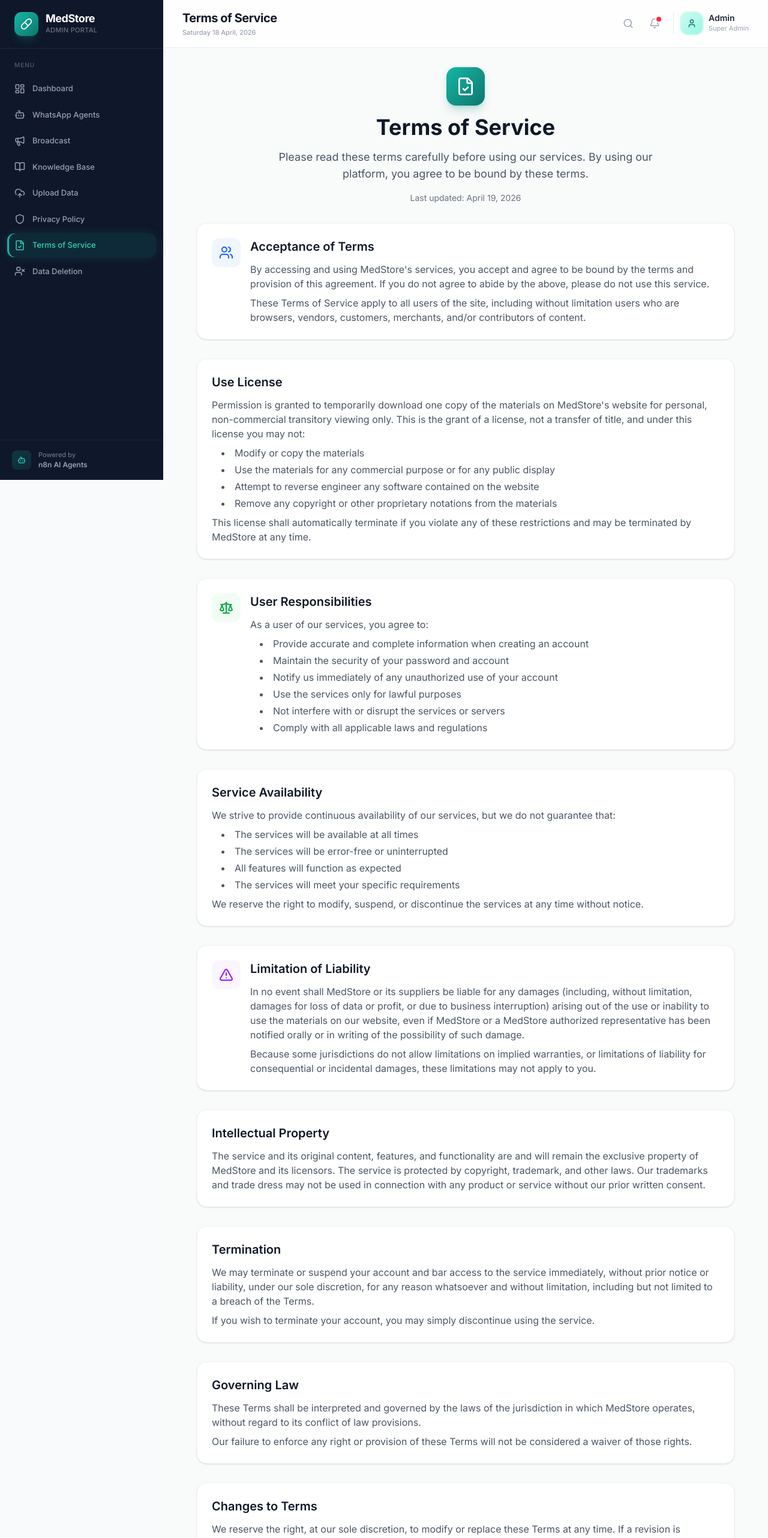
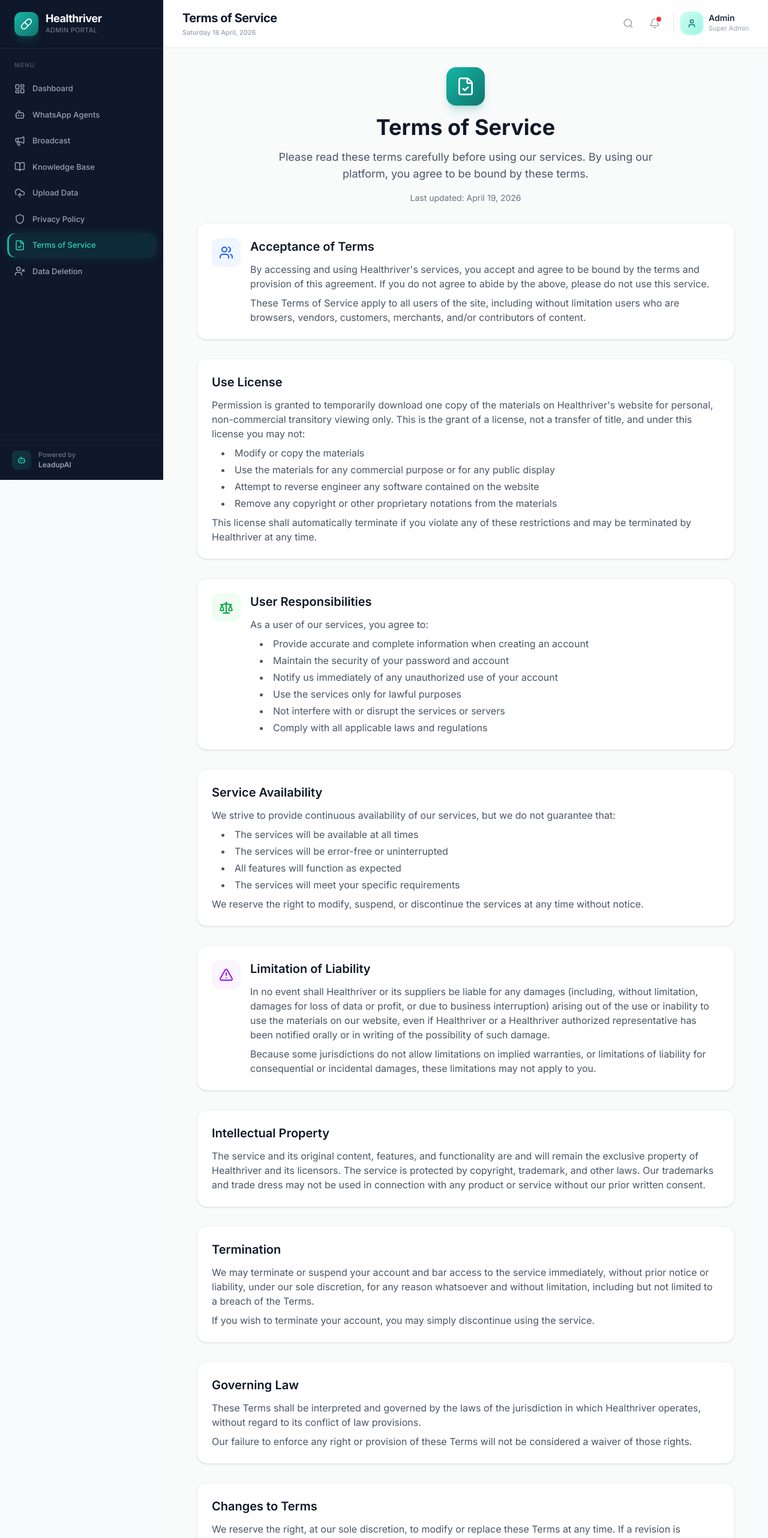
Before and after one commit to HarshitSinghall/medical-agent, a React (Vite) app: page /terms-of-service in a window 1280 px wide. Shown: the top 2564 px of the page at 60% size. Built offline with nearby package versions, Linux system fonts and the light colour scheme; no server answers.

Commit message:
Branding changed

```diff
--- a/index.html
+++ b/index.html
@@ -4,8 +4,8 @@
     <meta charset="UTF-8" />
     <link rel="icon" type="image/svg+xml" href="/favicon.svg" />
     <meta name="viewport" content="width=device-width, initial-scale=1.0" />
-    <meta name="description" content="MedStore Admin Portal — Manage AI agents, orders, broadcasts, and knowledge base for your medical store." />
-    <title>MedStore Admin</title>
+    <meta name="description" content="Healthriver Admin Portal — Manage AI agents, orders, broadcasts, and knowledge base for your medical store." />
+    <title>Healthriver Admin</title>
     <link rel="preconnect" href="https://fonts.googleapis.com" />
     <link rel="preconnect" href="https://fonts.gstatic.com" crossorigin />
     <link href="https://fonts.googleapis.com/css2?family=Inter:wght@400;500;600;700;800&display=swap" rel="stylesheet" />
--- a/src/components/layout/Layout.jsx
+++ b/src/components/layout/Layout.jsx
@@ -17,7 +17,7 @@
 export default function Layout({ children }) {
   const [sidebarOpen, setSidebarOpen] = useState(false);
   const location = useLocation();
-  const title = titles[location.pathname] || 'MedStore';
+  const title = titles[location.pathname] || 'Healthriver';
 
   return (
     <div className="min-h-screen bg-gray-50/80">
--- a/src/components/layout/Sidebar.jsx
+++ b/src/components/layout/Sidebar.jsx
@@ -33,7 +33,7 @@
               <Pill className="text-white" size={20} />
             </div>
             <div>
-              <h1 className="text-white font-bold text-lg leading-none tracking-tight">MedStore</h1>
+              <h1 className="text-white font-bold text-lg leading-none tracking-tight">Healthriver</h1>
               <p className="text-gray-500 text-[11px] mt-0.5 font-medium tracking-wide uppercase">Admin Portal</p>
             </div>
           </div>
@@ -76,7 +76,7 @@
             </div>
             <div>
               <p className="text-[11px] text-gray-500 font-medium">Powered by</p>
-              <p className="text-[12px] text-gray-400 font-semibold">n8n AI Agents</p>
+              <p className="text-[12px] text-gray-400 font-semibold">LeadupAI</p>
             </div>
           </div>
         </div>
--- a/src/data/mockData.js
+++ b/src/data/mockData.js
@@ -34,7 +34,7 @@
   {
     id: 'KB-001',
     title: 'Store Hours & Location',
-    content: 'MedStore is open Monday to Saturday, 8:00 AM to 10:00 PM. Sunday hours are 9:00 AM to 6:00 PM. Located at 123 Health Avenue, Medical District, Mumbai 400001.',
+    content: 'Healthriver is open Monday to Saturday, 8:00 AM to 10:00 PM. Sunday hours are 9:00 AM to 6:00 PM. Located at 123 Health Avenue, Medical District, Mumbai 400001.',
     updatedAt: '2026-03-15',
   },
   {
--- a/src/pages/KnowledgeBase.jsx
+++ b/src/pages/KnowledgeBase.jsx
@@ -214,7 +214,7 @@
               type="text"
               value={data.storeName}
               onChange={(e) => update('storeName', e.target.value)}
-              placeholder="e.g. MedStore Pharmacy"
+              placeholder="e.g. Healthriver Pharmacy"
               className={inputCls}
             />
           </div>
@@ -316,7 +316,7 @@
               type="email"
               value={data.email}
               onChange={(e) => update('email', e.target.value)}
-              placeholder="contact@medstore.in"
+              placeholder="contact@Healthriver.in"
               className={inputCls}
             />
           </div>
@@ -330,7 +330,7 @@
               type="url"
               value={data.website}
               onChange={(e) => update('website', e.target.value)}
-              placeholder="https://medstore.in"
+              placeholder="https://Healthriver.in"
               className={inputCls}
             />
           </div>
--- a/src/pages/PrivacyPolicy.jsx
+++ b/src/pages/PrivacyPolicy.jsx
@@ -156,8 +156,8 @@
               If you have any questions about this Privacy Policy or our data practices, please contact us at:
             </p>
             <div className="text-primary-700 font-medium">
-              <p>privacy@medstore.com</p>
-              <p>MedStore Privacy Team</p>
+              <p>privacy@Healthriver.com</p>
+              <p>Healthriver Privacy Team</p>
             </div>
           </div>
         </div>
--- a/src/pages/TermsOfService.jsx
+++ b/src/pages/TermsOfService.jsx
@@ -28,7 +28,7 @@
             <div className="space-y-3">
               <h2 className="text-xl font-semibold text-gray-900">Acceptance of Terms</h2>
               <div className="text-gray-600 space-y-2">
-                <p>By accessing and using MedStore's services, you accept and agree to be bound by the terms and provision of this agreement. If you do not agree to abide by the above, please do not use this service.</p>
+                <p>By accessing and using Healthriver's services, you accept and agree to be bound by the terms and provision of this agreement. If you do not agree to abide by the above, please do not use this service.</p>
                 <p>These Terms of Service apply to all users of the site, including without limitation users who are browsers, vendors, customers, merchants, and/or contributors of content.</p>
               </div>
             </div>
@@ -40,14 +40,14 @@
           <div className="space-y-3">
             <h2 className="text-xl font-semibold text-gray-900">Use License</h2>
             <div className="text-gray-600 space-y-2">
-              <p>Permission is granted to temporarily download one copy of the materials on MedStore's website for personal, non-commercial transitory viewing only. This is the grant of a license, not a transfer of title, and under this license you may not:</p>
+              <p>Permission is granted to temporarily download one copy of the materials on Healthriver's website for personal, non-commercial transitory viewing only. This is the grant of a license, not a transfer of title, and under this license you may not:</p>
               <ul className="list-disc list-inside space-y-1 ml-4">
                 <li>Modify or copy the materials</li>
                 <li>Use the materials for any commercial purpose or for any public display</li>
                 <li>Attempt to reverse engineer any software contained on the website</li>
                 <li>Remove any copyright or other proprietary notations from the materials</li>
               </ul>
-              <p>This license shall automatically terminate if you violate any of these restrictions and may be terminated by MedStore at any time.</p>
+              <p>This license shall automatically terminate if you violate any of these restrictions and may be terminated by Healthriver at any time.</p>
             </div>
           </div>
         </div>
@@ -101,7 +101,7 @@
             <div className="space-y-3">
               <h2 className="text-xl font-semibold text-gray-900">Limitation of Liability</h2>
               <div className="text-gray-600 space-y-2">
-                <p>In no event shall MedStore or its suppliers be liable for any damages (including, without limitation, damages for loss of data or profit, or due to business interruption) arising out of the use or inability to use the materials on our website, even if MedStore or a MedStore authorized representative has been notified orally or in writing of the possibility of such damage.</p>
+                <p>In no event shall Healthriver or its suppliers be liable for any damages (including, without limitation, damages for loss of data or profit, or due to business interruption) arising out of the use or inability to use the materials on our website, even if Healthriver or a Healthriver authorized representative has been notified orally or in writing of the possibility of such damage.</p>
                 <p>Because some jurisdictions do not allow limitations on implied warranties, or limitations of liability for consequential or incidental damages, these limitations may not apply to you.</p>
               </div>
             </div>
@@ -113,7 +113,7 @@
           <div className="space-y-3">
             <h2 className="text-xl font-semibold text-gray-900">Intellectual Property</h2>
             <div className="text-gray-600 space-y-2">
-              <p>The service and its original content, features, and functionality are and will remain the exclusive property of MedStore and its licensors. The service is protected by copyright, trademark, and other laws. Our trademarks and trade dress may not be used in connection with any product or service without our prior written consent.</p>
+              <p>The service and its original content, features, and functionality are and will remain the exclusive property of Healthriver and its licensors. The service is protected by copyright, trademark, and other laws. Our trademarks and trade dress may not be used in connection with any product or service without our prior written consent.</p>
             </div>
           </div>
         </div>
@@ -134,7 +134,7 @@
           <div className="space-y-3">
             <h2 className="text-xl font-semibold text-gray-900">Governing Law</h2>
             <div className="text-gray-600 space-y-2">
-              <p>These Terms shall be interpreted and governed by the laws of the jurisdiction in which MedStore operates, without regard to its conflict of law provisions.</p>
+              <p>These Terms shall be interpreted and governed by the laws of the jurisdiction in which Healthriver operates, without regard to its conflict of law provisions.</p>
               <p>Our failure to enforce any right or provision of these Terms will not be considered a waiver of those rights.</p>
             </div>
           </div>
@@ -159,8 +159,8 @@
               If you have any questions about these Terms of Service, please contact us:
             </p>
             <div className="text-primary-700 font-medium">
-              <p>legal@medstore.com</p>
-              <p>MedStore Legal Team</p>
+              <p>legal@Healthriver.com</p>
+              <p>Healthriver Legal Team</p>
             </div>
           </div>
         </div>
--- a/src/pages/UserDataDeletion.jsx
+++ b/src/pages/UserDataDeletion.jsx
@@ -55,7 +55,7 @@
                     <h3 className="font-medium text-gray-900 mb-2">Method 1: Email Request</h3>
                     <p className="text-sm text-gray-600 mb-2">Send an email to our Data Protection Officer:</p>
                     <div className="bg-white rounded border p-3 font-mono text-sm">
-                      privacy@medstore.com
+                      privacy@Healthriver.com
                     </div>
                     <p className="text-sm text-gray-600 mt-2">Include "Data Deletion Request" in the subject line.</p>
                   </div>
@@ -241,7 +241,7 @@
               If you have questions about data deletion or need assistance with your request:
             </p>
             <div className="text-primary-700 font-medium space-y-1">
-              <p>📧 privacy@medstore.com</p>
+              <p>📧 privacy@Healthriver.com</p>
               <p>📞 +1 (555) 123-4567</p>
               <p>🕒 Mon-Fri, 9 AM - 6 PM EST</p>
             </div>
```
Also changed, not shown: 2 other files (tests, documents, lock files or other folders).
